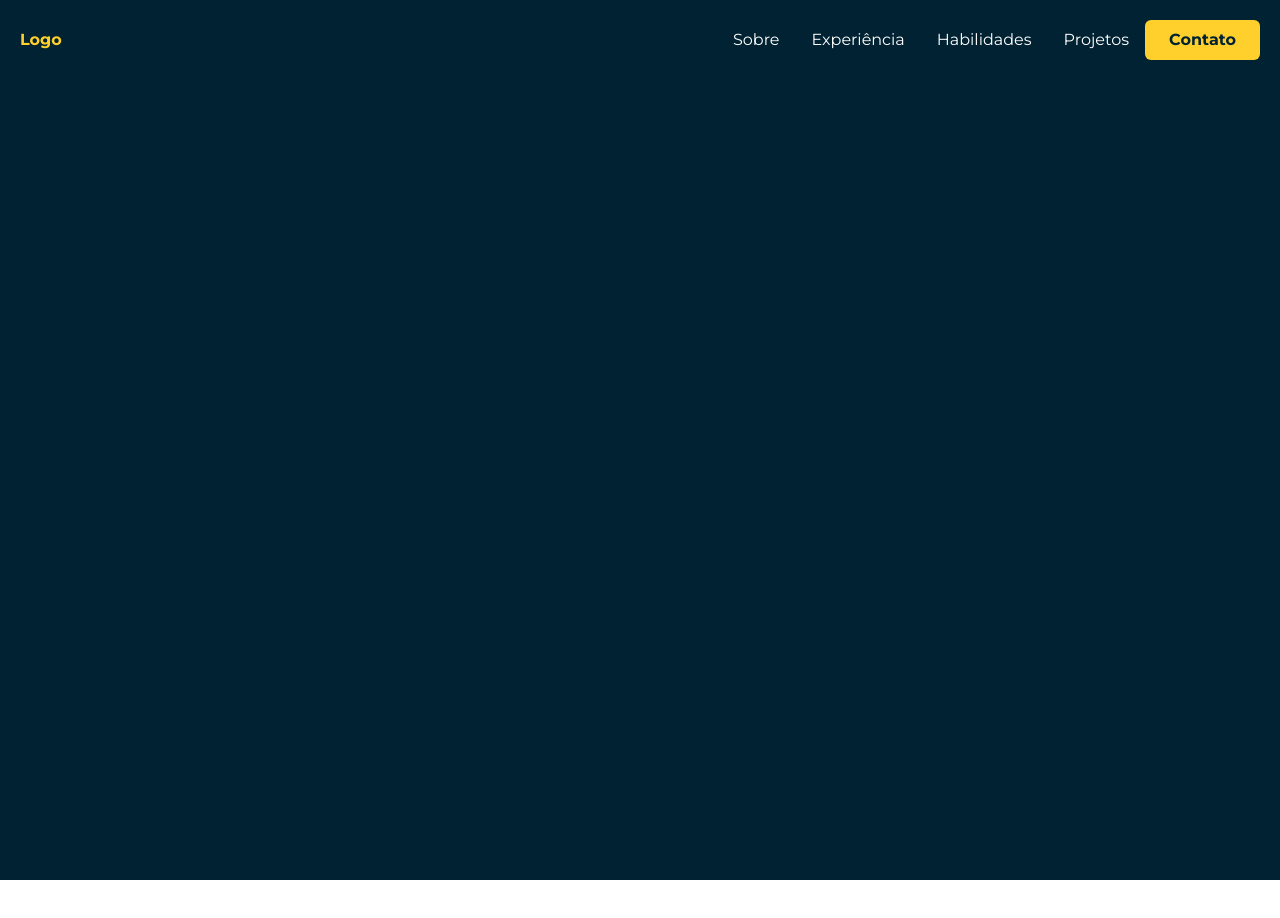
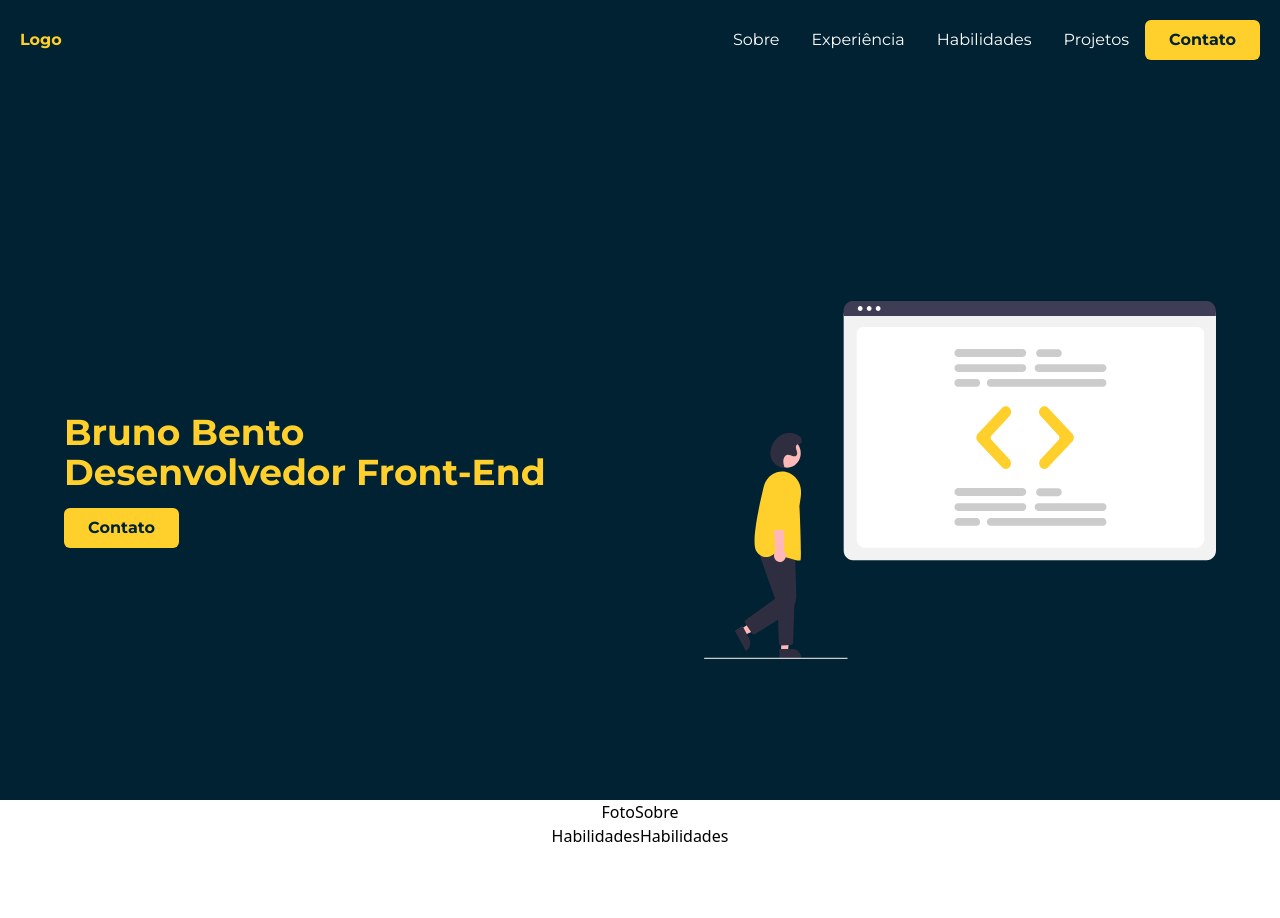
Before and after one commit to bruno-bento/website-portifolio, a Vue app: page / in a window 1280 px wide. Shown: the top 918 px of the page. Before the commit the page ends 880 px from the top, so only its background shows below. Built offline with nearby package versions, Linux system fonts and the light colour scheme.

Commit message:
Hero and nav basic

```diff
--- a/src/App.vue
+++ b/src/App.vue
@@ -1,15 +1,27 @@
 <template>
-  <Nav></Nav>
-  <Hero></Hero>
+  <div class="h-screen bg-main-blue">
+    <Nav></Nav>
+    <Hero></Hero>
+  </div>
+  <div class="h-screen bg-white">
+    <div class="flex justify-center">
+      <div>Foto</div>
+      <div>Sobre</div>
+    </div>
+    <div class="flex  justify-center">
+      <div>Habilidades</div>
+      <div>Habilidades</div>
+    </div>
+  </div>
 </template>
 
-<script >
-import Nav from './components/Nav/index.vue'
-import Hero from './components/Hero/index.vue'
+<script>
+import Nav from "./components/Nav/index.vue";
+import Hero from "./components/Hero/index.vue";
 export default {
   components: {
     Nav,
-    Hero
-  }
-}
+    Hero,
+  },
+};
 </script>
--- a/src/components/Hero/index.vue
+++ b/src/components/Hero/index.vue
@@ -1,5 +1,20 @@
 <template>
-  <div class="h-screen bg-main-blue">
-
-  </div>
+  <section class=" w-full h-full flex justify-around items-center ">
+    <div class="w-2/5 ">
+      <h1 class="text-main-yellow font-bold mb-4 text-4xl">
+        Bruno Bento <br/> Desenvolvedor Front-End
+      </h1>
+      <button
+        class="rounded-md bg-main-yellow text-main-blue font-bold px-6 py-2"
+      >
+        Contato
+      </button>
+    </div>
+    <div class="w-2/5 ">
+      <img
+        src="../../assets/images/undraw_code_review_re_woeb 1.svg"
+        alt="MyPicture"
+      />
+    </div>
+  </section>
 </template>
```
Also changed, not shown: src/assets/images/WhatsApp Image 2022-07-01 at 16.33.18.jpeg (added), src/assets/images/undraw_code_review_re_woeb 1.svg (added).
